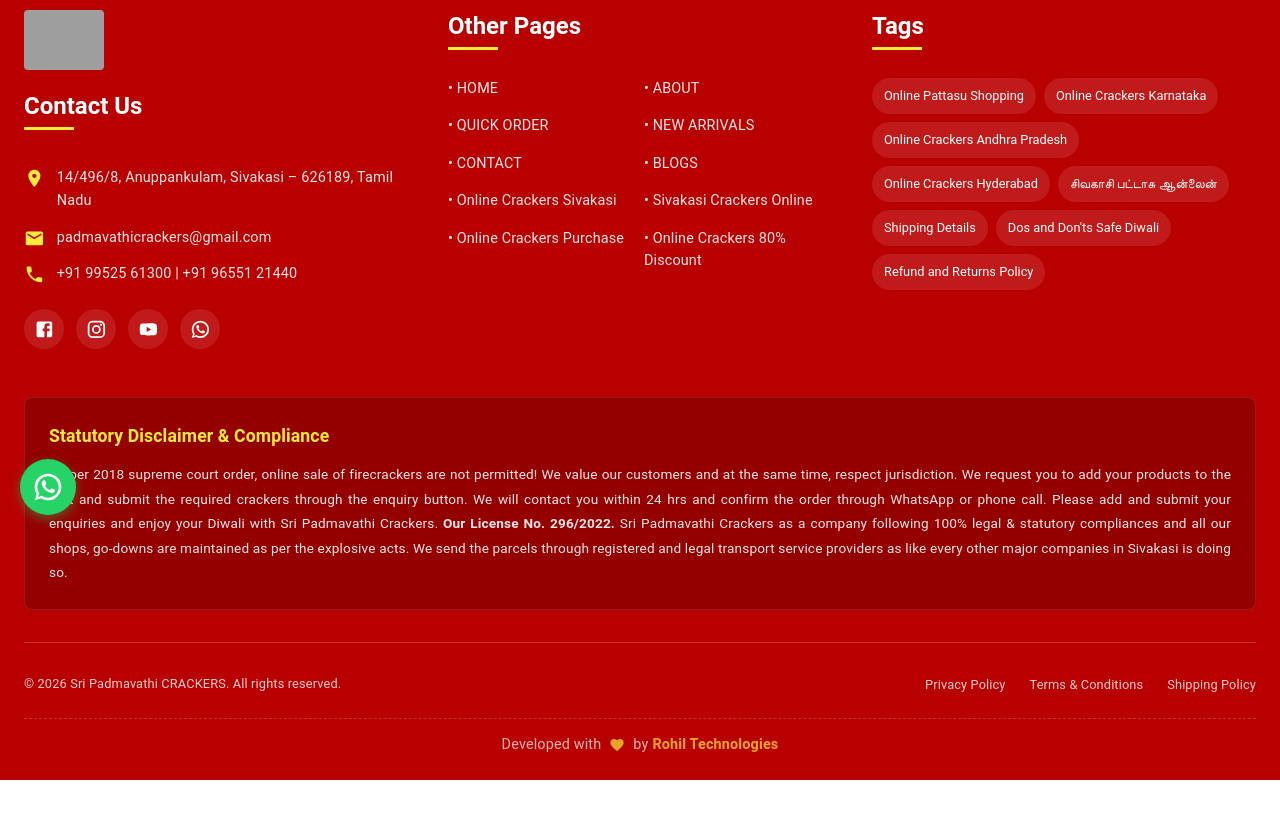
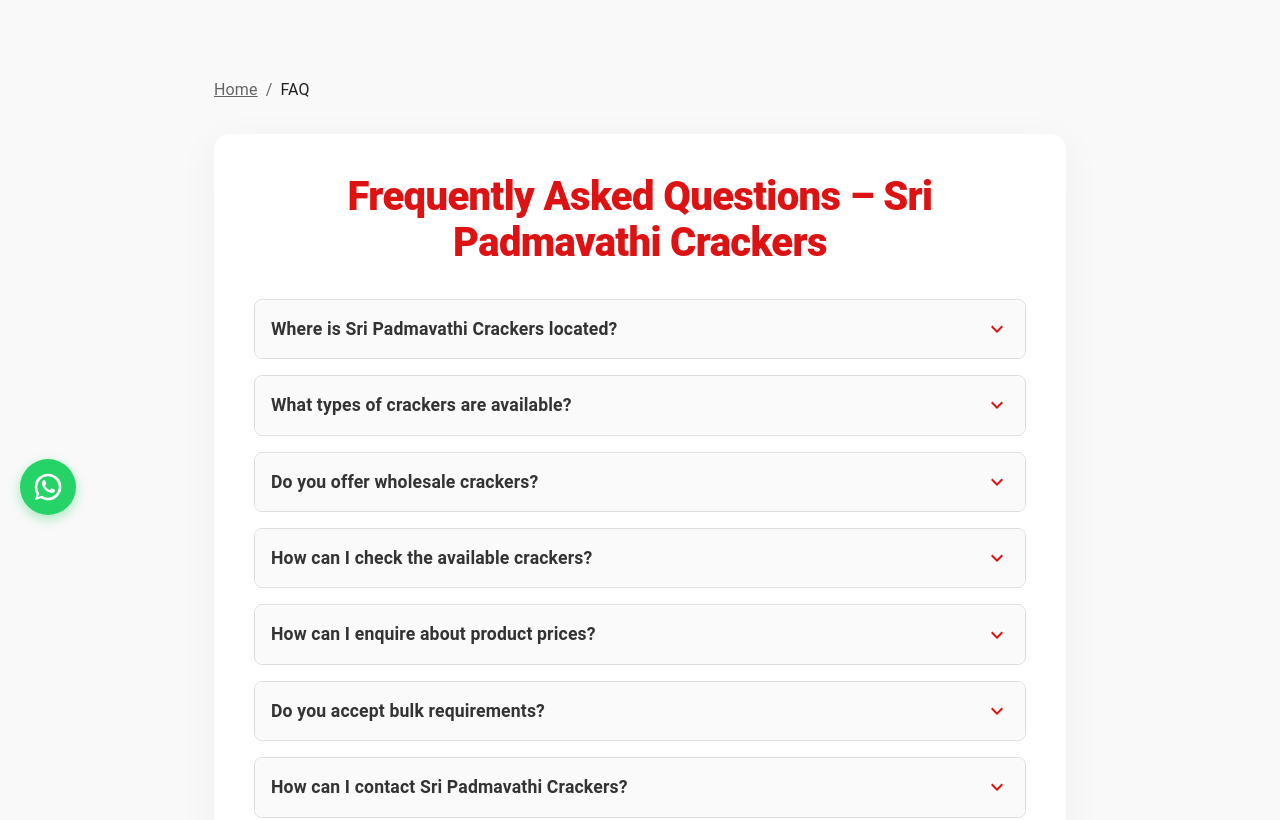
Before and after one commit to BrianRobert44/Padmavathi-crackers, a React (Vite) app: page /faq in a window 1280 px wide. Shown: the part 260-1080 px from the top of the page. Before the commit the page ends 1040 px from the top, so only its background shows below. Built offline with nearby package versions, Linux system fonts and the light colour scheme; grey boxes are pictures that could not be loaded.

Commit message:
SEO updated

```diff
--- a/index.html
+++ b/index.html
@@ -9,11 +9,24 @@
     <link rel="preconnect" href="https://fonts.googleapis.com">
     <link rel="preconnect" href="https://fonts.gstatic.com" crossorigin>
     <link href="https://fonts.googleapis.com/css2?family=Poppins:wght@400;500;600;700;800;900&display=swap" rel="stylesheet">
+    <meta name="description" content="Buy premium Sivakasi Crackers online from Sri Padmavathi Crackers. We offer wholesale prices, wide varieties, and fast delivery across India." />
+    <meta name="keywords" content="Sivakasi crackers, fireworks, crackers online, wholesale crackers, Diwali crackers, Sivakasi fireworks" />
+    <meta name="author" content="Sri Padmavathi Crackers" />
+    <meta name="robots" content="index, follow" />
+
+    <!-- Open Graph Tags -->
     <meta property="og:title" content="Sri Padmavathi CRACKERS - Sivakasi" />
-    <meta property="og:description" content="Buy premium Sivakasi Crackers online at wholesale prices." />
+    <meta property="og:description" content="Buy premium Sivakasi Crackers online at wholesale prices with fast delivery." />
     <meta property="og:image" content="https://www.sripadmavathicrackers.com/logo.jpeg" />
     <meta property="og:url" content="https://www.sripadmavathicrackers.com/" />
     <meta property="og:type" content="website" />
+    <meta property="og:site_name" content="Sri Padmavathi Crackers" />
+
+    <!-- Twitter Card Tags -->
+    <meta name="twitter:card" content="summary_large_image" />
+    <meta name="twitter:title" content="Sri Padmavathi CRACKERS - Sivakasi" />
+    <meta name="twitter:description" content="Buy premium Sivakasi Crackers online at wholesale prices with fast delivery." />
+    <meta name="twitter:image" content="https://www.sripadmavathicrackers.com/logo.jpeg" />
     <script>
       if (window.location.hostname === 'sripadmavathicrackers.com') {
         window.location.replace(window.location.href.replace('sripadmavathicrackers.com', 'www.sripadmavathicrackers.com'));
--- a/src/App.jsx
+++ b/src/App.jsx
@@ -18,6 +18,7 @@
 import TermsConditions from "./pages/TermsConditions";
 import ShippingPolicy from "./pages/ShippingPolicy";
 import AdminPage from "./pages/AdminPage";
+import FaqPage from "./pages/FaqPage";
 import ScrollToTop from "./components/ScrollToTop";
 import FloatingButtons from "./components/FloatingButtons";
 import { colors } from "./colors";
@@ -69,6 +70,7 @@
         <Route path="/home" element={<QuickOrderPage />} />
         <Route path="/contact" element={<ContactPage />} />
         <Route path="/blogs" element={<BlogsPage />} />
+        <Route path="/faq" element={<FaqPage />} />
         <Route path="/new-arrivals" element={<NewArrivalsPage />} />
         <Route path="/privacy-policy" element={<PrivacyPolicy />} />
         <Route path="/terms-conditions" element={<TermsConditions />} />
--- a/src/components/Fooder.jsx
+++ b/src/components/Fooder.jsx
@@ -42,6 +42,7 @@
     { name: "NEW ARRIVALS", path: "/new-arrivals" },
     { name: "CONTACT", path: "/contact" },
     { name: "BLOGS", path: "/blogs" },
+    { name: "FAQ", path: "/faq" },
     { name: "Online Crackers Sivakasi", path: "/" },
     { name: "Sivakasi Crackers Online", path: "/" },
     { name: "Online Crackers Purchase", path: "/" },
--- a/src/components/Header.jsx
+++ b/src/components/Header.jsx
@@ -43,6 +43,7 @@
   { label: "NEW ARRIVALS", href: "/new-arrivals" },
   { label: "CONTACT", href: "/contact" },
   { label: "BLOGS", href: "/blogs" },
+  { label: "FAQ", href: "/faq" },
 ];
 
 // Get unique categories from productData
--- /dev/null
+++ b/src/pages/FaqPage.jsx
@@ -0,0 +1,163 @@
+import React from "react";
+import {
+  Box,
+  Container,
+  Typography,
+  Accordion,
+  AccordionSummary,
+  AccordionDetails,
+  Breadcrumbs,
+  Link as MuiLink,
+  Paper
+} from "@mui/material";
+import ExpandMoreIcon from "@mui/icons-material/ExpandMore";
+import { Link } from "react-router-dom";
+import { Helmet } from "react-helmet-async";
+import { colors } from "../colors";
+
+const faqData = [
+  {
+    question: "Where is Sri Padmavathi Crackers located?",
+    answer: "Sri Padmavathi Crackers is located at Anuppankulam, Sivakasi, Tamil Nadu."
+  },
+  {
+    question: "What types of crackers are available?",
+    answer: "We offer a variety of crackers and fireworks, including sparklers, flower pots, rockets, chakkars, garlands, fountains, sky shots, gift boxes and other festival collections."
+  },
+  {
+    question: "Do you offer wholesale crackers?",
+    answer: "Yes. Sri Padmavathi Crackers accepts wholesale and bulk enquiries based on product availability and customer requirements."
+  },
+  {
+    question: "How can I check the available crackers?",
+    answer: (
+      <>
+        You can visit our <MuiLink component={Link} to="/home" color="primary">Products section</MuiLink> to explore the available crackers and fireworks collection.
+      </>
+    )
+  },
+  {
+    question: "How can I enquire about product prices?",
+    answer: "You can contact our team through the phone number or enquiry option available on our website for product availability and pricing details."
+  },
+  {
+    question: "Do you accept bulk requirements?",
+    answer: "Yes. Customers with bulk or wholesale requirements can contact our team to discuss their requirements."
+  },
+  {
+    question: "How can I contact Sri Padmavathi Crackers?",
+    answer: (
+      <>
+        You can <MuiLink component={Link} to="/contact" color="primary">contact us</MuiLink> at +91 99525 61300 / +91 96551 21440 or email padmavathicrackers@gmail.com.<br /><br />
+        <strong>Location:</strong> 14/496/8, Anuppankulam, Sivakasi – 626189, Tamil Nadu
+      </>
+    )
+  },
+  {
+    question: "Where can I find the latest crackers collection?",
+    answer: (
+      <>
+        Visit our <MuiLink component={Link} to="/home" color="primary">Products page</MuiLink> to explore the available crackers and fireworks collection.
+      </>
+    )
+  },
+  {
+    question: "Are festival gift boxes available?",
+    answer: "Festival gift boxes and combo collections may be available depending on the current product range. Customers can contact the team for availability."
+  },
+  {
+    question: "How can I enquire about wholesale requirements?",
+    answer: "Customers looking for wholesale or bulk requirements can contact our team with their product and quantity requirements."
+  }
+];
+
+const faqStructuredData = {
+  "@context": "https://schema.org",
+  "@type": "FAQPage",
+  "mainEntity": faqData.map((faq) => ({
+    "@type": "Question",
+    "name": faq.question,
+    "acceptedAnswer": {
+      "@type": "Answer",
+      "text": typeof faq.answer === 'string' ? faq.answer : "Please visit our website for details."
+    }
+  }))
+};
+
+const FaqPage = () => {
+  return (
+    <Box sx={{ minHeight: "100vh", bgcolor: colors.white20, pt: { xs: 12, md: 15 }, pb: 10 }}>
+      <Helmet>
+        <title>FAQ | Sri Padmavathi Crackers – Sivakasi Crackers</title>
+        <meta name="description" content="Find answers to common questions about Sri Padmavathi Crackers, Sivakasi fireworks, product varieties, wholesale enquiries, pricing and contact details." />
+        <link rel="canonical" href="https://www.sripadmavathicrackers.com/faq" />
+        <script type="application/ld+json">
+          {JSON.stringify(faqStructuredData)}
+        </script>
+      </Helmet>
+
+      <Container maxWidth="md">
+        <Breadcrumbs aria-label="breadcrumb" sx={{ mb: 4 }}>
+          <MuiLink component={Link} to="/" color="inherit">
+            Home
+          </MuiLink>
+          <Typography color="text.primary">FAQ</Typography>
+        </Breadcrumbs>
+
+        <Paper elevation={0} sx={{ p: { xs: 3, md: 5 }, borderRadius: 4, bgcolor: "white", boxShadow: "0 10px 40px rgba(0,0,0,0.05)" }}>
+          <Typography
+            variant="h1"
+            sx={{
+              fontWeight: 800,
+              fontSize: { xs: "2rem", md: "2.5rem" },
+              color: colors.primaryRed,
+              mb: 4,
+              textAlign: "center"
+            }}
+          >
+            Frequently Asked Questions – Sri Padmavathi Crackers
+          </Typography>
+
+          <Box sx={{ mt: 4 }}>
+            {faqData.map((faq, index) => (
+              <Accordion
+                key={index}
+                elevation={0}
+                sx={{
+                  mb: 2,
+                  '&:before': { display: 'none' },
+                  border: `1px solid ${colors.gray70}`,
+                  borderRadius: '8px !important',
+                  overflow: 'hidden'
+                }}
+              >
+                <AccordionSummary
+                  expandIcon={<ExpandMoreIcon sx={{ color: colors.primaryRed }} />}
+                  aria-controls={`panel${index}-content`}
+                  id={`panel${index}-header`}
+                  sx={{
+                    bgcolor: '#fafafa',
+                    '& .MuiAccordionSummary-content': {
+                      my: 2
+                    }
+                  }}
+                >
+                  <Typography sx={{ fontWeight: 600, fontSize: "1.1rem", color: colors.darkGray }}>
+                    {faq.question}
+                  </Typography>
+                </AccordionSummary>
+                <AccordionDetails sx={{ p: 3, bgcolor: "white" }}>
+                  <Typography component="div" sx={{ color: colors.gray50, lineHeight: 1.6, fontSize: "1.05rem" }}>
+                    {faq.answer}
+                  </Typography>
+                </AccordionDetails>
+              </Accordion>
+            ))}
+          </Box>
+        </Paper>
+      </Container>
+    </Box>
+  );
+};
+
+export default FaqPage;
--- a/src/pages/QuickOrderPage.jsx
+++ b/src/pages/QuickOrderPage.jsx
@@ -34,6 +34,7 @@
   alpha,
   Tooltip
 } from "@mui/material";
+import { Helmet } from "react-helmet-async";
 import SearchIcon from "@mui/icons-material/Search";
 import ClearIcon from "@mui/icons-material/Clear";
 import WhatsAppIcon from "@mui/icons-material/WhatsApp";
@@ -852,6 +853,11 @@
 
   return (
     <Box sx={{ width: "100%", bgcolor: colors.white, pb: { xs: 15, sm: 12 } }}>
+      <Helmet>
+        <title>Quick Order | Sri Padmavathi Crackers - Sivakasi Crackers Price List 2026</title>
+        <meta name="description" content="View the full Sivakasi crackers price list 2026 and place your order quickly online. Wholesale prices on all premium fireworks with fast delivery." />
+        <link rel="canonical" href="https://www.sripadmavathicrackers.com/home" />
+      </Helmet>
       {/* Banner */}
       <Box
         sx={{
```
Also changed, not shown: src/pages/FirstPage.jsx (+27 -7 lines), public/robots.txt (added), 1 other file (tests, documents, lock files or other folders).
